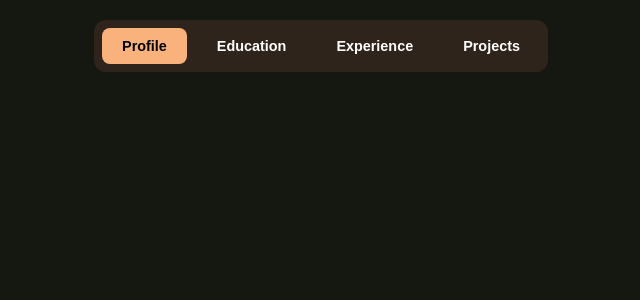
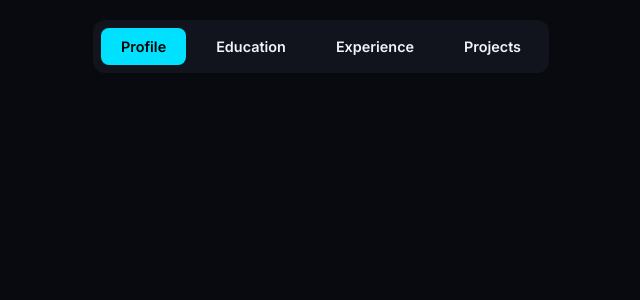
Before and after one commit to UtsavAch/xportfolio, a React (Create React App) app in the folder frontend/: page /main in a window 1280 px wide. Shown: the top 300 px of the page, without its empty margins (319-959 px from the left). Built offline with nearby package versions, Linux system fonts and the light colour scheme; no server answers.

Commit message:
feat: Updated color palette and some styles

```diff
--- a/frontend/src/components/card/Card.Style.jsx
+++ b/frontend/src/components/card/Card.Style.jsx
@@ -2,17 +2,28 @@ import styled from "styled-components";
 
 export const CardContainer = styled.div`
   background-color: var(--color-card-bg);
+  backdrop-filter: blur(10px);
   border: 1px solid var(--color-low-opacity-border);
+  /* Use a slightly softer initial shadow */
+  box-shadow: 0 4px 20px 0 rgba(0, 0, 0, 0.2);
   border-radius: var(--radius);
   padding: 24px;
   width: 100%;
   box-sizing: border-box;
   margin-bottom: 1.5rem;
-  transition: transform 0.2s ease;
+
+  /* Smooth transition for both movement and shadow */
+  transition:
+    transform 0.3s cubic-bezier(0.25, 0.46, 0.45, 0.94),
+    box-shadow 0.3s ease;
+
   font-family: var(--font-main);
 
   &:hover {
-    border-color: var(--color-input-border);
+    /* Lift the card up slightly */
+    transform: translateY(-8px);
+
+    box-shadow: 0 12px 40px 0 rgba(0, 0, 0, 0.4);
   }
 `;
 
@@ -39,10 +50,10 @@ export const Subtitle = styled.span`
 `;
 
 export const Meta = styled.div`
-  color: var(--color-text);
-  opacity: 0.6;
-  font-size: 0.85rem;
-  margin-top: 4px;
+  font-family: var(--font-mono);
+  font-size: 0.8rem;
+  color: var(--color-highlight);
+  opacity: 0.8;
 `;
 
 export const Description = styled.p`
--- a/frontend/src/components/sectiontitle/SectionTitle.Style.jsx
+++ b/frontend/src/components/sectiontitle/SectionTitle.Style.jsx
@@ -1,20 +1,29 @@
 import styled from "styled-components";
-
 export const TitleContainer = styled.div`
   display: flex;
   align-items: center;
-  gap: 12px;
-  /* Fixed subtle top margin */
-  margin-top: 1.5rem;
+  gap: 15px;
+  margin-top: 2rem;
   margin-bottom: 2rem;
-  color: var(--color-text);
+  position: relative;
+
+  /* A small dot/line that "plugs into" the icon */
+  &::before {
+    content: "";
+    position: absolute;
+    left: -30px;
+    width: 20px;
+    height: 2px;
+    background: var(--color-highlight);
+    opacity: 0.5;
+  }
 
   svg {
-    color: var(--color-highlight);
-    display: block;
-    /* Ensures icon vertical alignment remains steady
-       even if text has an underline border */
-    margin-bottom: 2px;
+    background: var(--color-bg);
+    padding: 5px;
+    border: 1px solid var(--color-low-opacity-border);
+    border-radius: 4px;
+    z-index: 1;
   }
 `;
 
--- a/frontend/src/components/tabwrapper/TabWrapper.Style.jsx
+++ b/frontend/src/components/tabwrapper/TabWrapper.Style.jsx
@@ -11,6 +11,11 @@ export const StyledWrapper = styled.section`
 
   /* Default: Small Screens (Mobile) */
   width: 95%;
+
+  background-image:
+    linear-gradient(var(--color-gradient-bg) 1px, transparent 1px),
+    linear-gradient(90deg, var(--color-gradient-bg) 1px, transparent 1px);
+  background-size: 40px 40px;
 
   /* Medium Screens (Tablets/Ipads) */
   @media (min-width: 768px) {
--- a/frontend/src/styles/_variables.css
+++ b/frontend/src/styles/_variables.css
@@ -1,16 +1,20 @@
+@import url("https://fonts.googleapis.com/css2?family=Inter:wght@300;400;500;600&family=Outfit:wght@500;600;700&display=swap");
+
 :root {
-  /* Colors */
-  --color-bg: rgb(21 24 16);
-  --color-card-bg: rgb(47 36 28);
-  --color-text: rgb(255, 255, 255);
-  --color-button: rgb(249 178 123);
-  --color-input-border: rgb(249 178 123);
-  --color-border: rgb(249 178 123);
-  --color-low-opacity-border: rgba(249, 178, 123, 0.2);
-  --color-icon-dark: rgb(2, 2, 2);
-  --color-highlight: rgb(249 178 123);
-  --overlay-bg: rgba(86, 30, 30, 0.5);
+  --color-bg: rgb(8, 10, 15);
+  --color-card-bg: rgb(17, 20, 28);
+  --color-text: rgb(240, 243, 248);
+  --color-button: rgb(0, 225, 255);
+  --color-input-border: rgb(30, 35, 45);
+  --color-border: rgb(40, 45, 60);
+  --color-highlight: rgb(0, 225, 255);
+  --color-low-opacity-border: rgba(0, 225, 255, 0.15);
+  --overlay-bg: rgba(5, 7, 10, 0.95);
+  --color-box-shadow: rgba(0, 0, 0, 0.9);
+  --color-icon-dark: rgb(0, 0, 0);
   --color-icon-light: rgb(255, 255, 255);
+  --shadow: 0 10px 30px rgba(0, 0, 0, 0.5);
+  --color-gradient-bg: rgba(188, 142, 255, 0.08);
 
   /* Font weights */
   --font-regular: 400;
@@ -18,11 +22,9 @@
   --font-bold: 700;
 
   /* Font family */
-  --font-main: "Nunito", sans-serif;
+  --font-main: "Inter", sans-serif;
+  --font-mono: "Fira Code", "JetBrains Mono", monospace;
 
   /* Radius */
-  --radius: 8px;
-
-  /* Shadows */
-  --shadow: 0 4px 10px rgba(249, 178, 123, 0.2);
+  --radius: 12px;
 }
```
Also changed, not shown: frontend/src/components/gridwrapper/GridWrapper.Style.jsx (+0 -27 lines).
